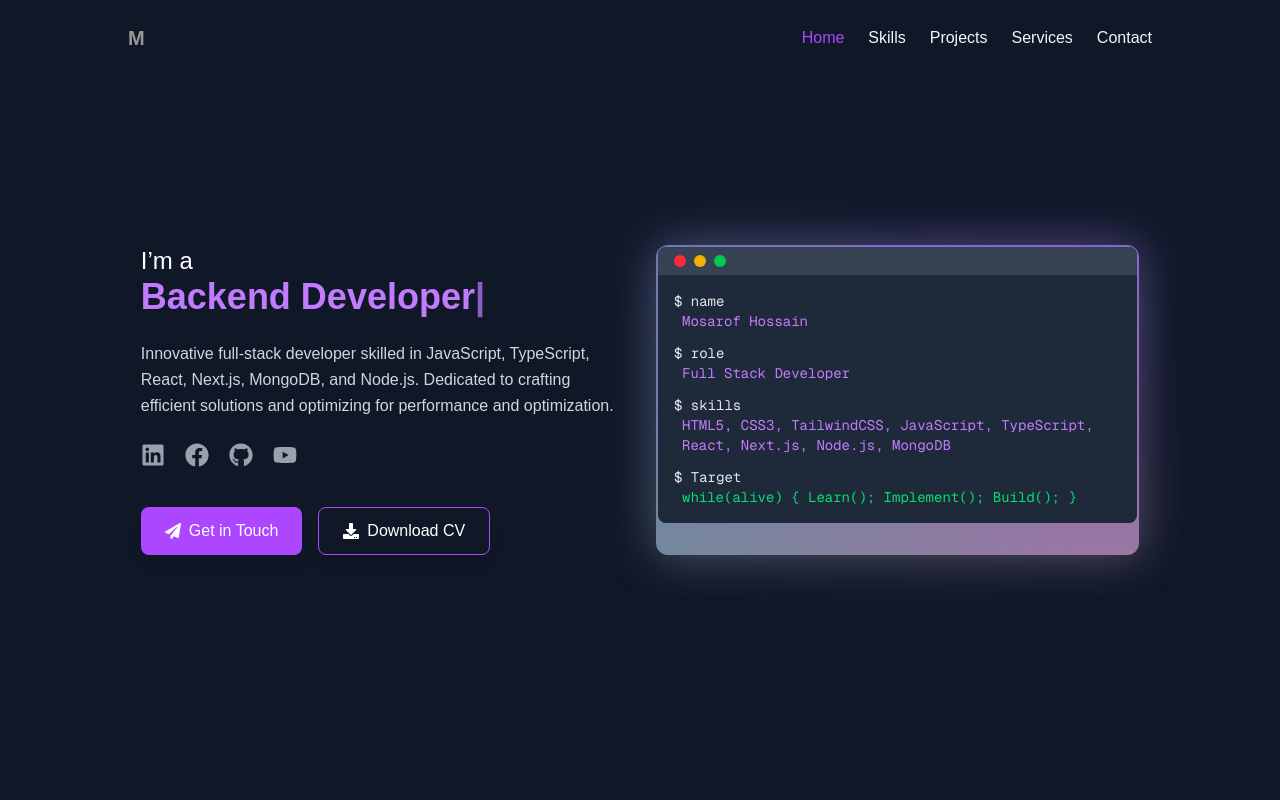
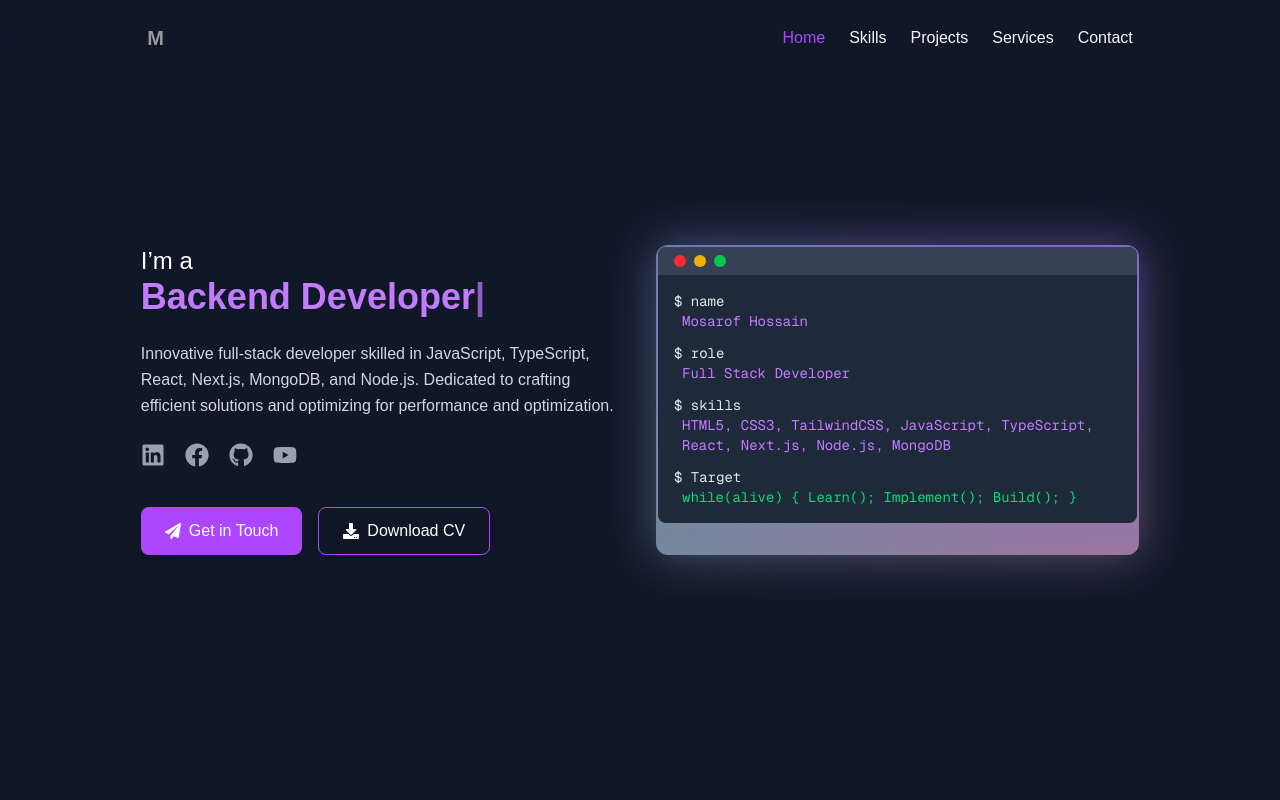
Before and after one commit to dev-mosarof66/PORTFOLIO, a Next.js app: page / in a window 1280 px wide. Shown: the top 800 px of the page. Built offline with nearby package versions, Linux system fonts and the light colour scheme.

Commit message:
changed some design

```diff
--- a/src/components/navbar.tsx
+++ b/src/components/navbar.tsx
@@ -56,7 +56,7 @@ const Navbar = () => {
     <motion.div
       initial={{ opacity: 0 }}
       animate={{ opacity: 1 }}
-      className="w-full flex items-center justify-center fixed z-50 backdrop-blur-sm py-6"
+      className="w-full flex items-center justify-center fixed z-50 backdrop-blur-sm py-6 px-6"
     >
       <div className="w-full sm:w-[90%] lg:w-[80%] mx-auto flex items-center justify-between ">
         {/* Logo */}
```
